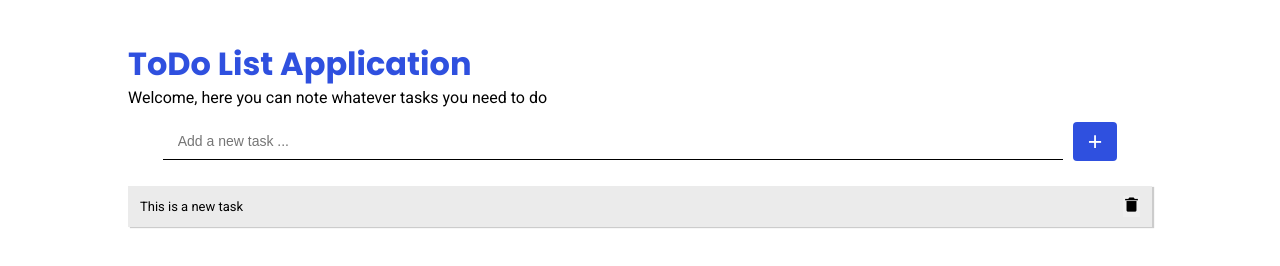
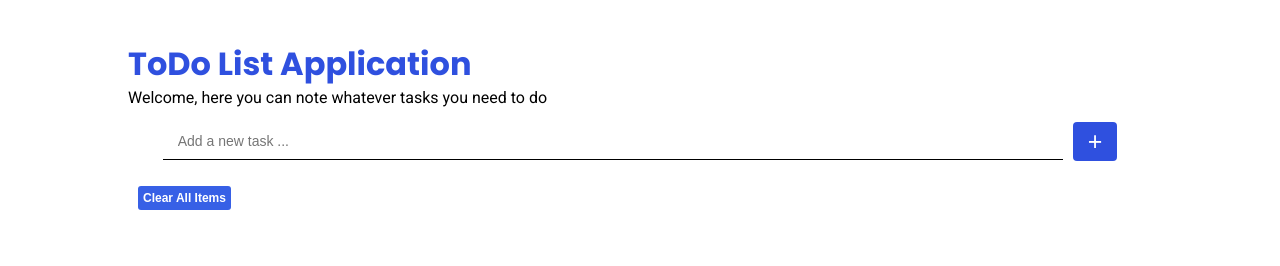
Before and after one commit to behnamhamidi1991/todo-js-php, a plain HTML site: page index.html in a window 1280 px wide. Both pictures are taken after a click on the button 1131 px from the left and 206 px from the top of the page. Drawn offline with nearby package versions, Linux system fonts and the light colour scheme.

Commit message:
crud is done

```diff
--- a/index.html
+++ b/index.html
@@ -36,6 +36,8 @@
           </button>
         </li>
       </ul>
+
+      <button class="clearAll" id="clearAll">Clear All Items</button>
     </section>
 
     <script src="./index.js"></script>
--- a/index.js
+++ b/index.js
@@ -1,6 +1,7 @@
 const itemForm = document.getElementById("form");
 const itemInput = document.getElementById("formInput");
 const itemList = document.getElementById("itemList");
+const clearAll = document.getElementById('clearAll');
 
 function addItem(e) {
   e.preventDefault();
@@ -40,5 +41,21 @@ function createBtnIcon (classes) {
   return icon;
 }
 
+function removeItem(e) {
+  if(e.target.parentElement.classList.contains('deleteBtn')) {
+    e.target.parentElement.parentElement.remove();
+  }
+}
+
+function removeAllItems () {
+  if (window.confirm('Are you sure you want to delete all items?')) {
+    while (itemList.firstChild) {
+      itemList.firstChild.remove();
+    }
+  }
+}
+
 // Event Listeners
 itemForm.addEventListener("submit", addItem);
+itemList.addEventListener('click', removeItem)
+clearAll.addEventListener('click', removeAllItems)
--- a/style.css
+++ b/style.css
@@ -74,3 +74,14 @@ header h1 {
 #itemList li button:hover {
   color: red;
 }
+
+.clearAll {
+  margin: 10px;
+  border: none;
+  padding: 5px;
+  background-color: rgb(55, 96, 230);
+  color: #fff;
+  border-radius: 3px;
+  font-size: 12px;
+  font-weight: 700;
+}
```
